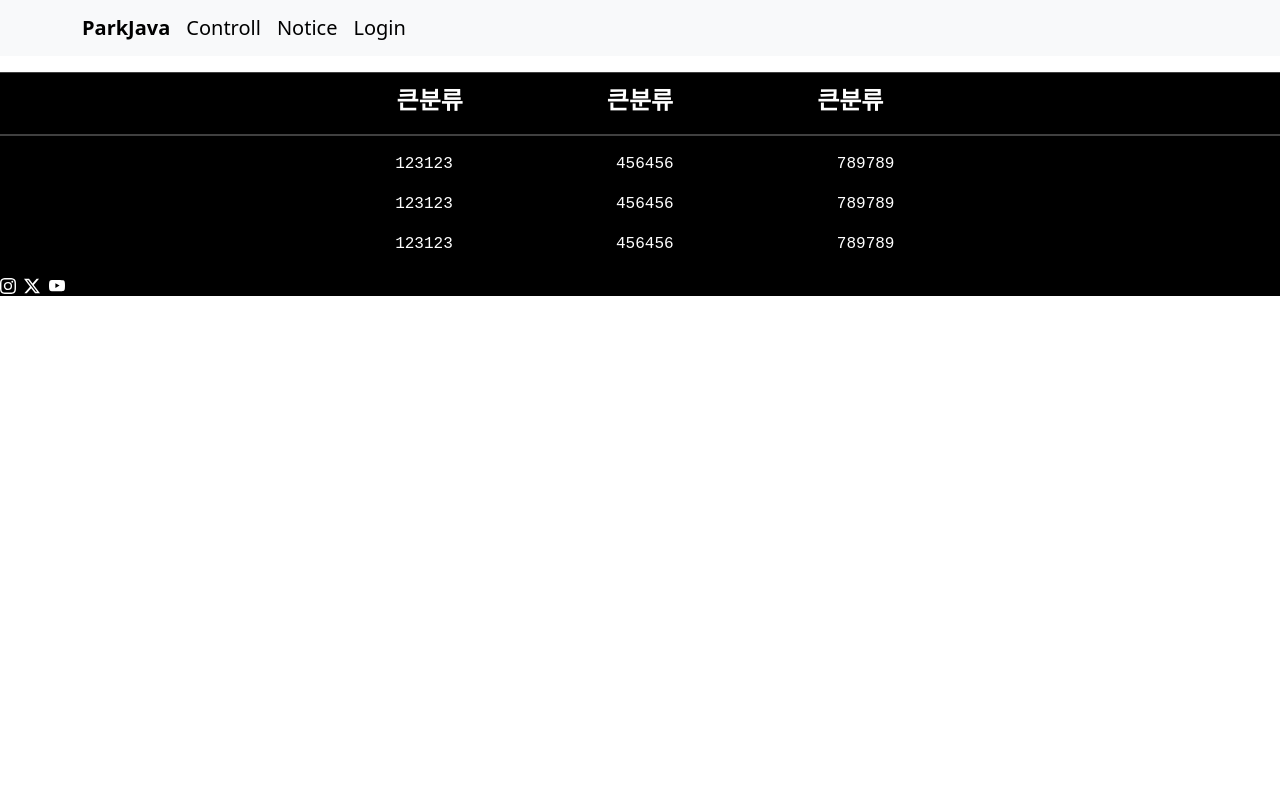
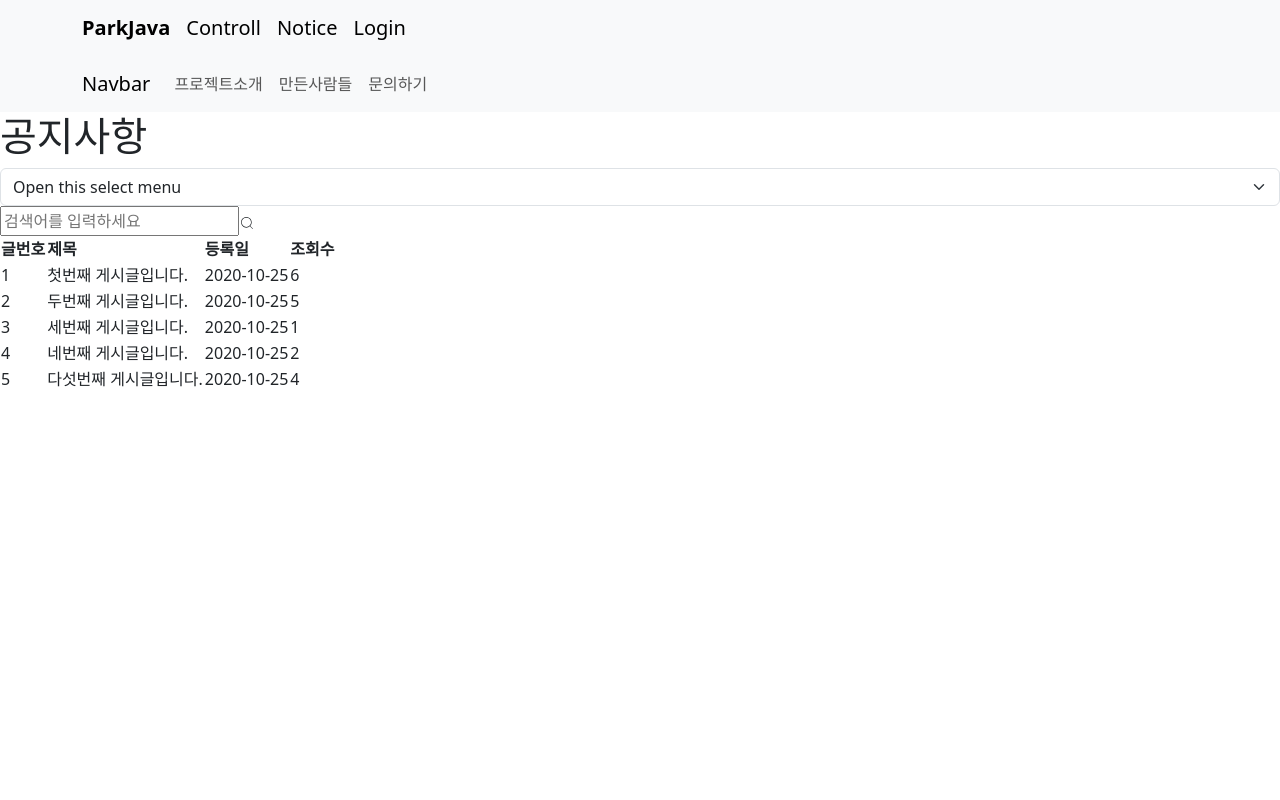
Before and after one commit to parkjava/frontend, a React (Create React App) app: page /noticeUser in a window 1280 px wide. Shown: the top 800 px of the page. Built offline with nearby package versions, Linux system fonts and the light colour scheme.

Commit message:
사용자용 프로젝트 소개, 사용자 공지사항페이지 추가

```diff
--- a/package.json
+++ b/package.json
@@ -10,6 +10,7 @@
     "react": "^18.3.1",
     "react-bootstrap": "^2.10.4",
     "react-dom": "^18.3.1",
+    "react-icons": "^5.2.1",
     "react-router-dom": "^6.24.1",
     "react-scripts": "5.0.1",
     "roslib": "^1.4.1",
--- a/src/App.jsx
+++ b/src/App.jsx
@@ -1,4 +1,4 @@
-import { Route, Routes } from "react-router-dom";
+import {Route, Routes} from "react-router-dom";
 import MainPage from "./pages//mainPage/index";
 import LoginPage from "./pages/loginPage/index";
 import NoticePage from "./pages/noticePage/index";
@@ -6,25 +6,32 @@ import AdminPage from "./pages/adminpage/index";
 import CheckPages from "./pages/carcheckpage/index";
 import PatrolLogs from "./pages/PatrolLogPage/index";
 import "./App.css"
-
-import ControllPage from "./pages/controllPage/index";
+import ControlPage from "./pages/controllPage/index";
 import CarDetailPage from "./pages/carDetail/index"
 import PatrolDetails from "./pages/PatrolDetail";
-
+import NoticeUser from "./pages/userpage/noticepage/components/noticeUser";
+import Info from "./pages/userpage/infopage/components/projectinfo"
+import React from "react";
 
 
 export default function App() {
     return (
+        <>
+            <div style={{height:'100vh'}}>
                 <Routes>
                     <Route path="/" element={<MainPage/>}/>
                     <Route path="/notice" element={<NoticePage/>}/>
                     <Route path="/login" element={<LoginPage/>}/>
                     <Route path="/admin" element={<AdminPage/>}/>
-            <Route path="/controll" element={<ControllPage/>}/>
+                    <Route path="/controll" element={<ControlPage/>}/>
                     <Route path="/carcheck" element={<CheckPages/>}/>
                     <Route path="/carcheck/cardetail/1" element={<CarDetailPage/>}/>
                     <Route path="/Patrol" element={<PatrolLogs/>}/>
                     <Route path="/Patrol/PatrolDetail/1" element={<PatrolDetails/>}/>
+                    <Route path="/noticeUser" element={<NoticeUser/>}/>
+                    <Route path="/info" element={<Info/>}/>
                 </Routes>
+            </div>
+        </>
     );
 }
--- a/src/pages/mainPage/index.jsx
+++ b/src/pages/mainPage/index.jsx
@@ -10,7 +10,9 @@ function MainPage() {
         <Link to="/notice">공지사항</Link>
         <Link to="/admin">관리자 페이지</Link>
         <Link to="/carcheck">차량 조회</Link>
-          <Link to="/Patrol">단속내역</Link>
+        <Link to="/Patrol">단속내역</Link>
+        <Link to="/noticeUser">사용자공지</Link>
+        <Link to="/info">프로젝트소개</Link>
 
       </div>
     </>
--- /dev/null
+++ b/src/pages/userpage/infopage/components/projectinfo.jsx
@@ -0,0 +1,76 @@
+import React from 'react';
+import {Navbar, Container, Nav, Carousel, P, Image} from 'react-bootstrap';
+
+export default function Info(){
+    return(
+        <>
+            <Navbar bg="light" data-bs-theme="light">
+                <Container>
+                    <Navbar.Brand href="#home">Park java</Navbar.Brand>
+                    <Nav className="me-auto">
+                        <Nav.Link href="#home">공지사항</Nav.Link>
+                        <Nav.Link href="#features">만든사람들</Nav.Link>
+                        <Nav.Link href="#pricing">문의하기</Nav.Link>
+                    </Nav>
+                </Container>
+            </Navbar>
+            <div>
+                <h1>AI인공지능 자율주행 단속로봇</h1>
+                <p>자율주행 단속로봇을 이용해 더 정확하게 단속하고 단속이 취약하던 지역까지 모두 단속이 가능합니다.</p>
+                <hr/>
+                <Carousel data-bs-theme="dark">
+                    <Carousel.Item>
+                        <img
+                            className="d-block w-100"
+                            src="holder.js/800x400?text=First slide&bg=f5f5f5"
+                            alt="First slide"
+                        />
+                        <Carousel.Caption>
+                            <h5>First slide label</h5>
+                            <p>Nulla vitae elit libero, a pharetra augue mollis interdum.</p>
+                        </Carousel.Caption>
+                    </Carousel.Item>
+                    <Carousel.Item>
+                        <img
+                            className="d-block w-100"
+                            src="holder.js/800x400?text=Second slide&bg=eee"
+                            alt="Second slide"
+                        />
+                        <Carousel.Caption>
+                            <h5>Second slide label</h5>
+                            <p>Lorem ipsum dolor sit amet, consectetur adipiscing elit.</p>
+                        </Carousel.Caption>
+                    </Carousel.Item>
+                    <Carousel.Item>
+                        <img
+                            className="d-block w-100"
+                            src="holder.js/800x400?text=Third slide&bg=e5e5e5"
+                            alt="Third slide"
+                        />
+                        <Carousel.Caption>
+                            <h5>Third slide label</h5>
+                            <p>
+                                Praesent commodo cursus magna, vel scelerisque nisl consectetur.
+                            </p>
+                        </Carousel.Caption>
+                    </Carousel.Item>
+                </Carousel>
+            </div>
+            <hr/>
+            <div>
+                <h2>자율주행 단속로봇의 특장점</h2>
+                <p>단속 효율을 극대화 할수 있습니다.</p>
+                <hr/>
+                <h2></h2>
+                <p></p>
+                <div className="img1">
+                    <div className="img2">
+                        <img src="../../../../../public/summer.jpg " className="girlsImage" alt="소녀들사진" />
+                    </div>
+                </div>
+            </div>
+        </>
+
+
+    )
+}
--- /dev/null
+++ b/src/pages/userpage/noticepage/components/noticeUser.jsx
@@ -0,0 +1,75 @@
+import React from 'react';
+import {Navbar, Container, Nav, Form} from 'react-bootstrap';
+import { CiSearch } from "react-icons/ci";
+
+export default function noticeUser() {
+    return (
+        <div>
+            <Navbar bg="light" data-bs-theme="light">
+                <Container>
+                    <Navbar.Brand href="#home">Navbar</Navbar.Brand>
+                    <Nav className="me-auto">
+                        <Nav.Link href="#home">프로젝트소개</Nav.Link>
+                        <Nav.Link href="#features">만든사람들</Nav.Link>
+                        <Nav.Link href="#pricing">문의하기</Nav.Link>
+                    </Nav>
+                </Container>
+            </Navbar>
+
+            <h1>공지사항</h1>
+            <div>
+                <Form.Select aria-label="Default select example">
+                    <option>Open this select menu</option>
+                    <option value="1">One</option>
+                    <option value="2">Two</option>
+                </Form.Select>
+                <input type={'text'} placeholder={'검색어를 입력하세요'}></input>
+                <CiSearch/>
+            </div>
+            <table>
+                <thead>
+                <tr>
+                    <th>글번호</th>
+                    <th>제목</th>
+                    <th>등록일</th>
+                    <th>조회수</th>
+                </tr>
+                </thead>
+                <tbody>
+                <tr>
+                    <td>1</td>
+                    <td>첫번째 게시글입니다.</td>
+                    <td>2020-10-25</td>
+                    <td>6</td>
+                </tr>
+                <tr>
+                    <td>2</td>
+                    <td>두번째 게시글입니다.</td>
+                    <td>2020-10-25</td>
+                    <td>5</td>
+                </tr>
+                <tr>
+                    <td>3</td>
+                    <td>세번째 게시글입니다.</td>
+                    <td>2020-10-25</td>
+                    <td>1</td>
+                </tr>
+                <tr>
+                    <td>4</td>
+                    <td>네번째 게시글입니다.</td>
+                    <td>2020-10-25</td>
+                    <td>2</td>
+                </tr>
+                <tr>
+                    <td>5</td>
+                    <td>다섯번째 게시글입니다.</td>
+                    <td>2020-10-25</td>
+                    <td>4</td>
+                </tr>
+                </tbody>
+            </table>
+        </div>
+
+
+    )
+}
```
Also changed, not shown: src/pages/userpage/index.jsx (added, +18 -0 lines), src/pages/userpage/infopage/index.jsx (added, +17 -0 lines), public/summer.jpg (added), 1 other file (tests, documents, lock files or other folders). Lines whose indentation alone changed are shown as unchanged.
